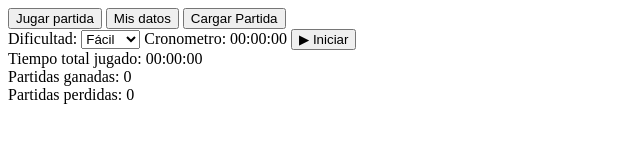
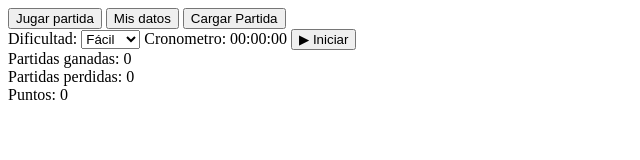
Before and after one commit to alexzoilo/Desarrollo-en-la-nube, a website with bundled scripts: page Buscaminas/Buscaminas/HTML/tablero.html in a window 1280 px wide. Shown: the whole page, without its empty margins (0-640 px from the left). Built offline with nearby package versions, Linux system fonts and the light colour scheme; a script that the page names is missing.

Commit message:
Update tablero.html

```diff
--- a/Buscaminas/Buscaminas/HTML/tablero.html
+++ b/Buscaminas/Buscaminas/HTML/tablero.html
@@ -35,9 +35,9 @@
 </div>
 
 <div class="estadisticas-juego">
-    <div id="tiempoTotalJugado">Tiempo total jugado: 00:00:00</div>
     <div id="partidasGanadas">Partidas ganadas: 0</div>
     <div id="partidasPerdidas">Partidas perdidas: 0</div>
+    <div id="puntos">Puntos: 0</div>
 </div>
 
 
```
